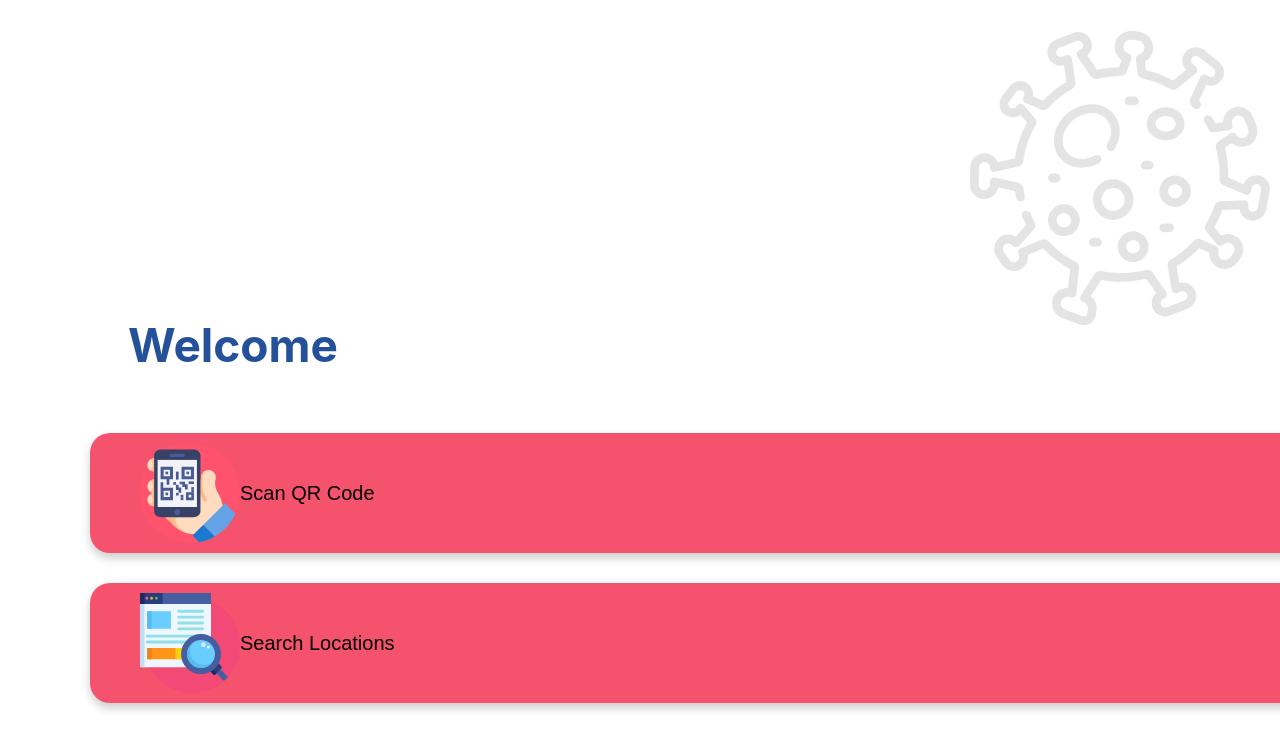
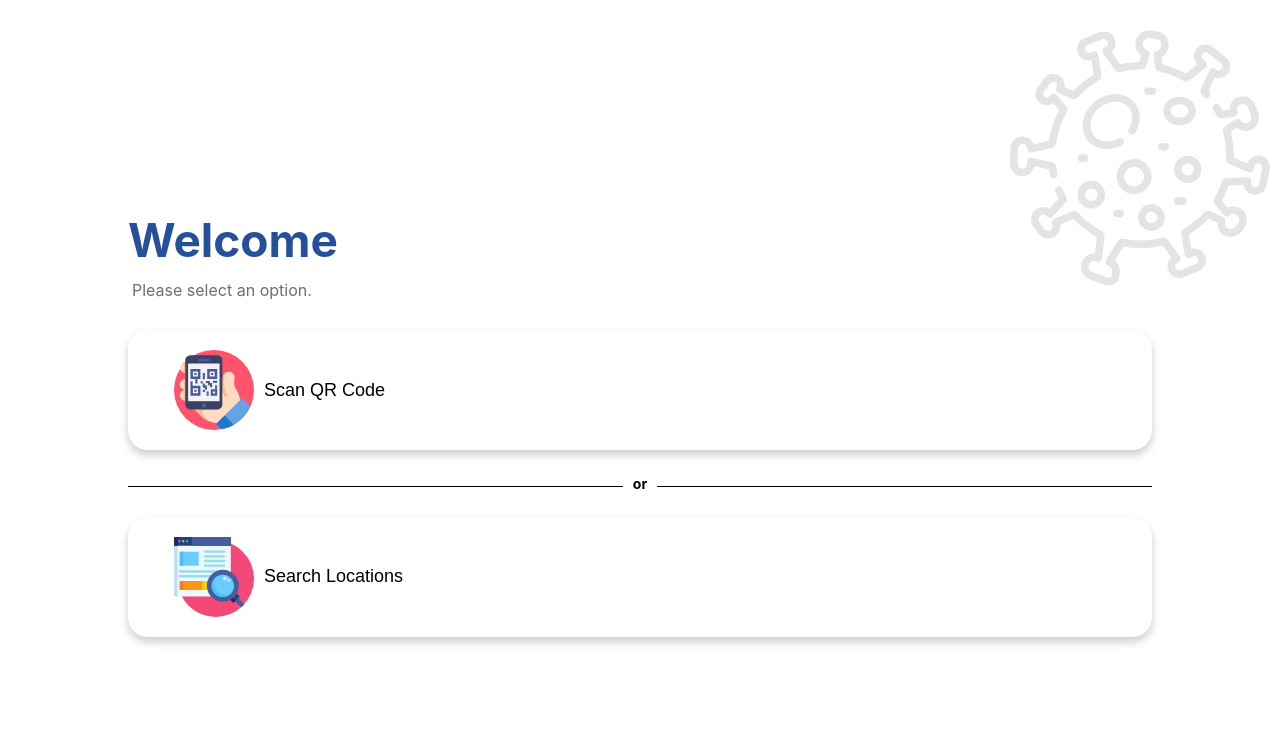
Before and after one commit to zachbresler21/track-us, a React (Create React App) app: page / in a window 1280 px wide. Shown: the top 750 px of the page. Built offline with nearby package versions, Linux system fonts and the light colour scheme.

Commit message:
welcome screen clean up

```diff
--- a/src/Containers/LocationProfile/LocationProfile.js
+++ b/src/Containers/LocationProfile/LocationProfile.js
@@ -7,7 +7,7 @@ const LocationProfile = (props) => {
     console.log(props.location_info)
     return (
         <div className={classes.Container}>
-            {props.location_info}
+
         </div>
     )
 }
--- a/src/Containers/WelcomeScreen/WelcomeScreen.js
+++ b/src/Containers/WelcomeScreen/WelcomeScreen.js
@@ -10,18 +10,17 @@ const WelcomeScreen = (props) => {
             <img src={virus} alt="virus" className={classes.virusImage} />
             <div className={classes.Content}>
                 <h1>Welcome</h1>
+                <p>Please select an option.</p>
                 <div className={classes.Buttons}>
                     {/* <h5 className={classes.subtext}>In-Store:</h5> */}
-                    <NavLink to="/qrcodescanner">
+                    <NavLink to="/qrcodescanner" activeClassName={classes.MarginTop}>
                         <button><img src={qrcodescan} alt="qrscan" />Scan QR Code</button>
                     </NavLink>
-                    {/* <h5 className={classes.subtext}>Out-Store:</h5> */}
-                    <NavLink to="/searchlocations">
+                    <h2 className={classes.ORH2}><span>or</span></h2>
+                    <NavLink to="/searchlocations" activeClassName={classes.MarginTop}>
                         <button><img src={search} alt="search" />Search Locations</button>
                     </NavLink>
                 </div>
-
-
             </div>
             <div>
 
--- a/src/Containers/WelcomeScreen/WelcomeScreen.module.css
+++ b/src/Containers/WelcomeScreen/WelcomeScreen.module.css
@@ -1,16 +1,16 @@
 .Container {
     padding: 10px 10px;
     height: 90vh;
-    margin-top: 20%;
+    margin-top: 10%;
 }
 
 .virusImage {
     position: absolute;
-    height: 300px;
+    height: 260px;
     top: 28px;
     right: 10px;
     opacity: 0.1;
-    z-index: 1;
+    z-index: -1;
 }
 
 .Content {
@@ -22,44 +22,79 @@
     /* letter-spacing: -0.47px; */
     /* font-weight: 600; */
     color: #25519A;
+    margin-bottom: 0px;
+}
+.Content p{
+    margin-top: 12px;
+    margin-bottom: 30px;
+    margin-left: 4px;
 }
 
-.Buttons button{
+.Buttons button {
+
     height: 120px;
     box-shadow: 0 5px 10px hsla(0, 0%, 0%, 0.2);
     /* border: 1px solid #ccc; */
-    background-color: #F5526D;
+    background-color: #fff;
     padding: 12px;
     /* border-radius: 50%; */
     /* margin-bottom: 60px; */
     border: 0;
     outline: none;
-    width: 100vw;
-    margin-left: -38px;
+    /* width: 100vw; */
+    /* margin-left: -38px; */
     display: flex;
     align-items: center;
     /* justify-content: center; */
-    padding-left: 50px;
-    margin-top: 30px;
+    padding-left: 46px;
+    /* margin-top: 30px; */
     border-radius: 20px;
     text-decoration: none;
     text-transform: none;
-    font-size: 20px;
-z-index: 20;
+    font-size: 18px;
+    z-index: 20;
+    width: 80vw;
 }
-a{
+
+.MarginTop{
+    margin-top: 30px;
+}
+
+a {
     text-decoration: none;
 }
 
+.Buttons img {
+    height: 80px;
+    margin-right: 10px;
+}
 
-.Buttons img{
-    height: 100px;
-}
-h5{
+h5 {
     margin-top: 0;
 }
 
-.Buttons{
+.Buttons {
     display: flex;
     flex-direction: column;
 }
+.Container p{
+    color:#6e6e6e;
+}
+
+.ORH2 {
+    width: 100%;
+    text-align: center;
+    border-bottom: 1px solid #000;
+    line-height: 0.1em;
+    margin: 10px 0 20px;
+    background-color: none;
+
+    margin-top: 30px;
+    margin-bottom: 30px;
+ }
+
+ .ORH2 span {
+     background:#fff;
+     padding:0 10px;
+     font-size: 14px;
+ }
```
